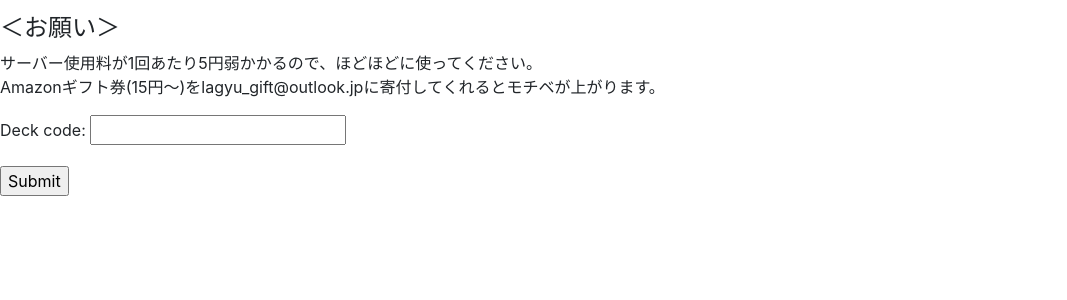
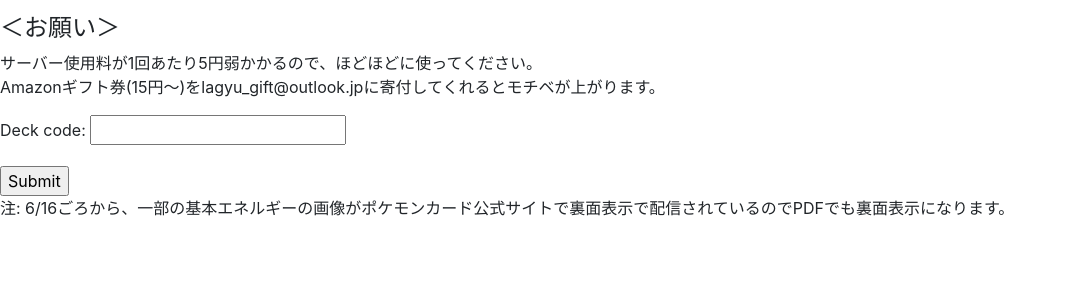
Before and after one commit to PokemonCardInCastle/PTCG2win, a Django app: page /proxy_maker in a window 1280 px wide. Shown: the part 295-595 px from the top of the page, without its empty margins (0-1067 px from the left). Run offline with Django 3.2, Linux system fonts and the light colour scheme; some libraries are stand-ins or nearby versions.

Commit message:
バグの説明

```diff
--- a/decks/templates/decks/proxy_maker.html
+++ b/decks/templates/decks/proxy_maker.html
@@ -61,6 +61,8 @@
     {{ form.as_p }}
     <input type="submit" value="Submit">
 </form>
-
+<p>
+    注: 6/16ごろから、一部の基本エネルギーの画像がポケモンカード公式サイトで裏面表示で配信されているのでPDFでも裏面表示になります。
+</p>
 </body>
 </html>
```
